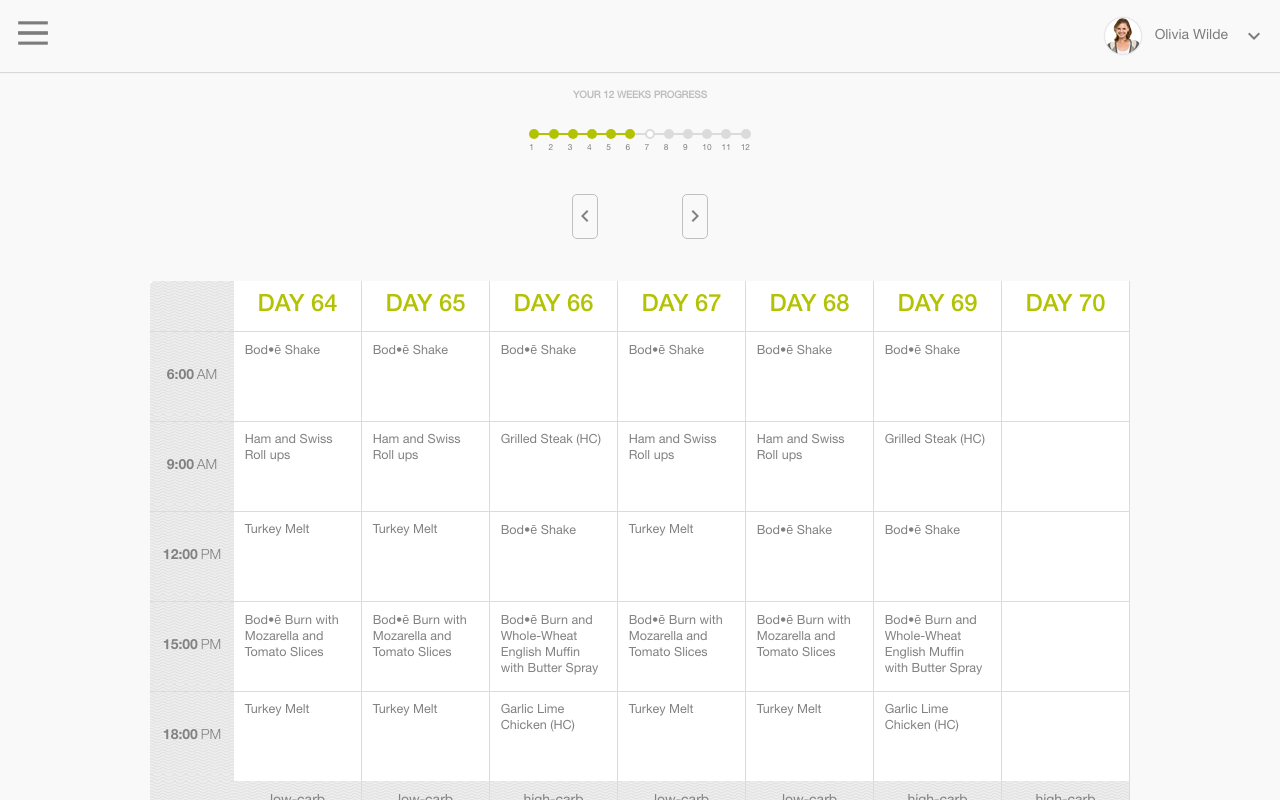
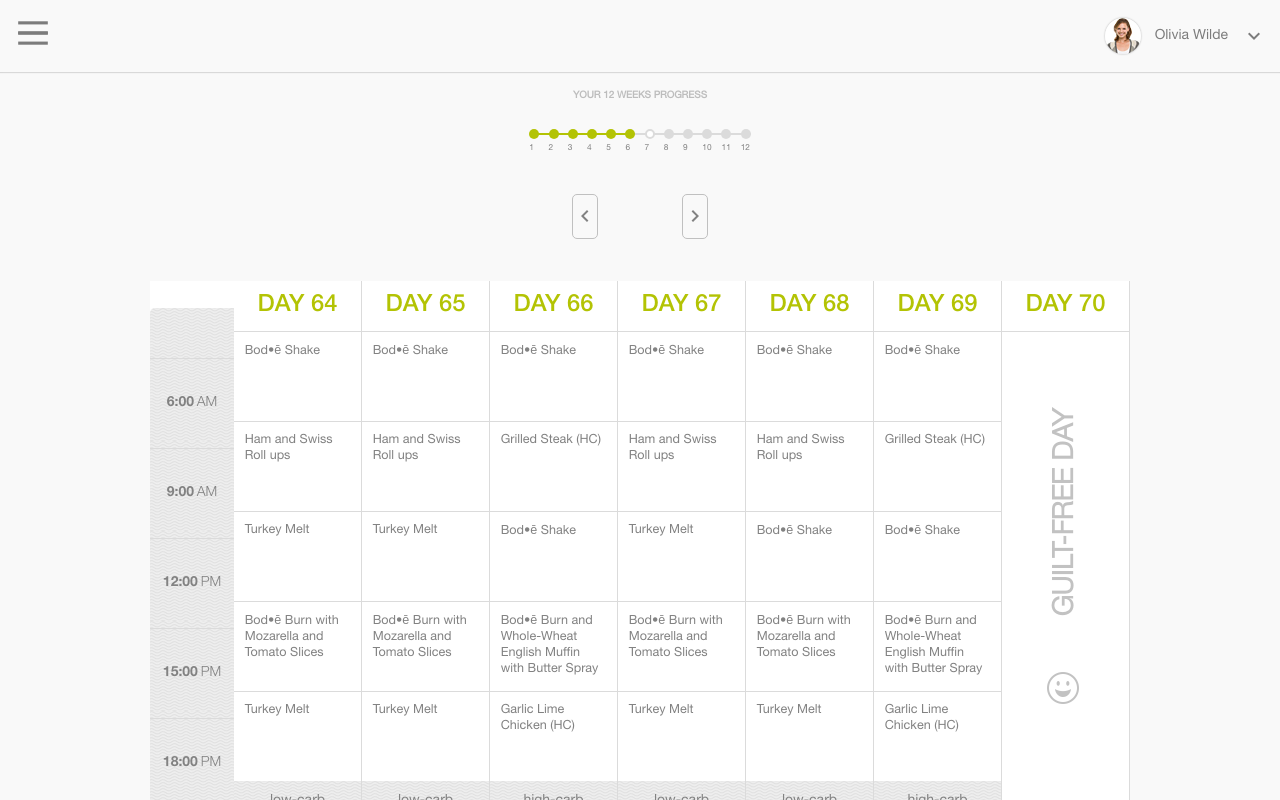
Before and after one commit to annaszalkiewicz/react-diet-app, a React (Create React App) app: page /dashboard in a window 1280 px wide. Shown: the top 800 px of the page. Built offline with nearby package versions, Linux system fonts and the light colour scheme.

Commit message:
Edit meal plan day content & add print button

```diff
--- a/src/components/MealPlan.js
+++ b/src/components/MealPlan.js
@@ -3,6 +3,7 @@ import { connect } from "react-redux";
 
 import { getMealPlan } from "../store/actions/userActions";
 import MealHours from "./MealHours";
+import MealWeek from "./MealWeek";
 
 class MealPlan extends Component {
   componentDidMount = () => {
@@ -10,42 +11,11 @@ class MealPlan extends Component {
   };
 
   render() {
-    const { mealPlan } = this.props;
     return (
       <section className="mealPlan">
         <div className="mealPlan_container">
           <MealHours />
-
-          {mealPlan.week.map(day => {
-            return (
-              <div className="mealPlan_day" key={day.day}>
-                <div className="mealPlan_heading">Day {day.day}</div>
-                <div className={"mealPlan_day--" + day.day + " mealPlan_meal"}>
-                  {day.meals[0]}
-                </div>
-                <div className={"mealPlan_day--" + day.day + " mealPlan_meal"}>
-                  {day.meals[1]}
-                </div>
-                <div className={"mealPlan_day--" + day.day + " mealPlan_meal"}>
-                  {day.meals[2]}
-                </div>
-                <div className={"mealPlan_day--" + day.day + " mealPlan_meal"}>
-                  {day.meals[3]}
-                </div>
-                <div className={"mealPlan_day--" + day.day + " mealPlan_meal"}>
-                  {day.meals[4]}
-                </div>
-                <div className="mealPlan_carb">
-                  {day.lowCarb && (
-                    <div className="mealPlan_carb--low">low-carb</div>
-                  )}
-                  {!day.lowCarb && (
-                    <div className="mealPlan_carb--low">high-carb</div>
-                  )}
-                </div>
-              </div>
-            );
-          })}
+          <MealWeek />
         </div>
       </section>
     );
--- a/src/components/MealWeek.js
+++ b/src/components/MealWeek.js
@@ -3,8 +3,10 @@ import { connect } from "react-redux";
 
 import workout from "../assets/img/table-workout-icon.png";
 import smile from "../assets/img/emoticon-smile.png";
+import print from '../assets/img/print-icon.png';
 
 class MealWeek extends Component {
+  componentDidMount = () => {};
   render() {
     const { mealPlan } = this.props;
     return (
@@ -12,8 +14,17 @@ class MealWeek extends Component {
         {mealPlan.week.map(day => {
           return (
             <div className="mealPlan_day" key={day.day}>
-              <div className="mealPlan_heading">Day {day.day}</div>
+              <div
+                className={
+                  day.free === true
+                    ? "mealPlan_heading mealPlan_heading--last"
+                    : "mealPlan_heading"
+                }
+              >
+                Day {day.day}
+              </div>
               {day.free === true && (
+                <React.Fragment>
                   <div className="mealPlan_free">
                     <div className="free_item">
                       <h2>Guilt-free day</h2>
@@ -22,14 +33,37 @@ class MealWeek extends Component {
                       <img src={smile} alt="Smile" />
                     </div>
                   </div>
+                  <div className="mealPlan_print">
+                    <div className="print_item">
+                      <img src={print} alt="Print page"/>
+                      <h3>Print</h3>
+                    </div>
+                  </div>
+                </React.Fragment>
               )}
-              <div className={"mealPlan_day--" + day.day + " mealPlan_meal"}>
+              <div
+                className={
+                  day.meals[0] === "Bod•ē Shake"
+                    ? "mealPlan_day--" +
+                      day.day +
+                      " mealPlan_meal mealPlan_shake"
+                    : "mealPlan_day--" + day.day + " mealPlan_meal"
+                }
+              >
                 {day.meals[0]}
               </div>
               <div className={"mealPlan_day--" + day.day + " mealPlan_meal"}>
                 {day.meals[1]}
               </div>
-              <div className={"mealPlan_day--" + day.day + " mealPlan_meal"}>
+              <div
+                className={
+                  day.meals[2] === "Bod•ē Shake"
+                    ? "mealPlan_day--" +
+                      day.day +
+                      " mealPlan_meal mealPlan_shake"
+                    : "mealPlan_day--" + day.day + " mealPlan_meal"
+                }
+              >
                 {day.meals[2]}
               </div>
               <div className={"mealPlan_day--" + day.day + " mealPlan_meal"}>
@@ -46,7 +80,7 @@ class MealWeek extends Component {
                   <div className="mealPlan_carb--low">high-carb</div>
                 )}
               </div>
-              <div className="mealPlan_workout">
+              <div className={"mealPlan_workout"}>
                 <div className="mealPlan_workout--icon">
                   <img src={workout} alt="Workout" />
                 </div>
```
Also changed, not shown: src/assets/img/print-icon.png (added), src/assets/img/shake.png (added). Lines whose indentation alone changed are shown as unchanged.
